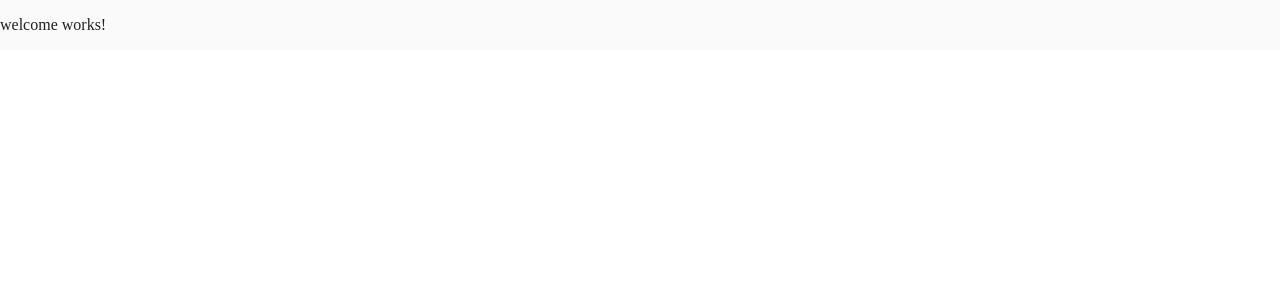
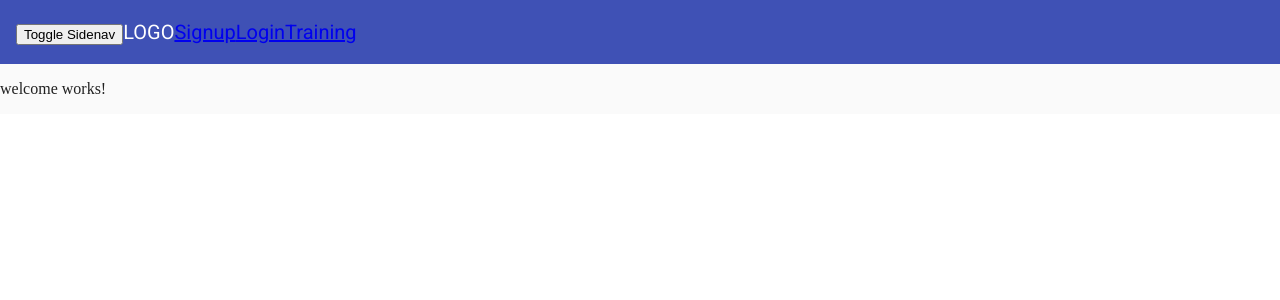
Before and after one commit to Elybourland/ang-mat-app, an Angular app in the folder fitness-tracker/: page / in a window 1280 px wide. Shown: the top 300 px of the page. Built offline with nearby package versions, Linux system fonts and the light colour scheme.

Commit message:
sidenav and toolbar

```diff
--- a/fitness-tracker/src/app/app.component.html
+++ b/fitness-tracker/src/app/app.component.html
@@ -3,6 +3,17 @@
         <p>I'm the sidenav!</p>
     </mat-sidenav>
     <mat-sidenav-content>
-        <router-outlet></router-outlet>
+        <mat-toolbar color="primary">
+            <div><button (click)="sidenav.toggle()">Toggle Sidenav</button></div>
+            <div>LOGO</div>
+            <div>
+                <a routerLink="/signup">Signup</a>
+                <a routerLink="/login">Login</a>
+                <a routerLink="/training">Training</a>
+            </div>
+        </mat-toolbar>
+        <main>
+            <router-outlet></router-outlet>
+        </main>
     </mat-sidenav-content>
 </mat-sidenav-container>
--- a/fitness-tracker/src/app/app.component.ts
+++ b/fitness-tracker/src/app/app.component.ts
@@ -1,4 +1,4 @@
-import { Component } from '@angular/core';
+import { Component, ViewChild } from '@angular/core';
 
 @Component({
   selector: 'app-root',
@@ -7,5 +7,4 @@
 })
 export class AppComponent {
   title = 'fitness-tracker';
-  openSidenav = false;
 }
--- a/fitness-tracker/src/app/app.module.ts
+++ b/fitness-tracker/src/app/app.module.ts
@@ -20,6 +20,7 @@
 import { MatNativeDateModule } from '@angular/material/core';
 import { MatCheckboxModule } from '@angular/material/checkbox';
 import { MatSidenavModule } from '@angular/material/sidenav';
+import { MatToolbarModule } from '@angular/material/toolbar';
 
 @NgModule({
   declarations: [
@@ -46,7 +47,8 @@
     MatNativeDateModule,
     MatCheckboxModule,
     ReactiveFormsModule,
-    MatSidenavModule
+    MatSidenavModule,
+    MatToolbarModule
   ],
   providers: [],
   bootstrap: [AppComponent]
```
